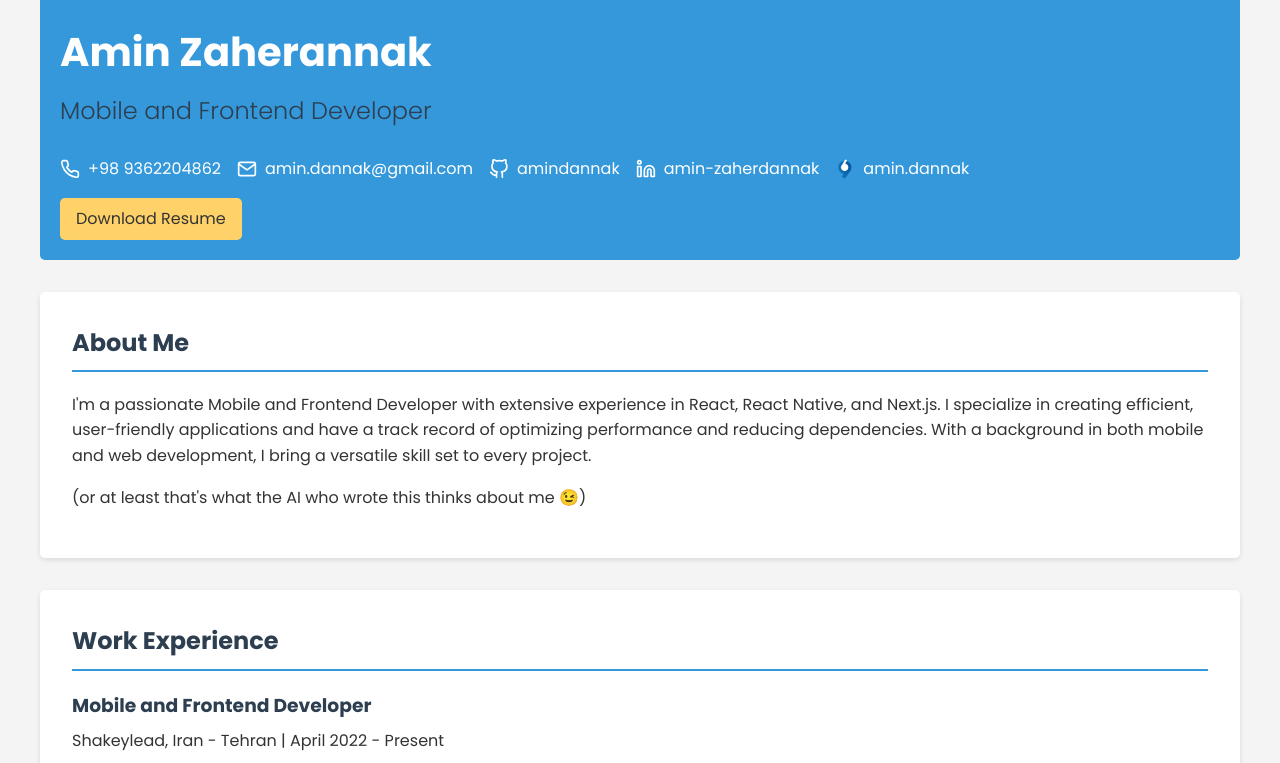
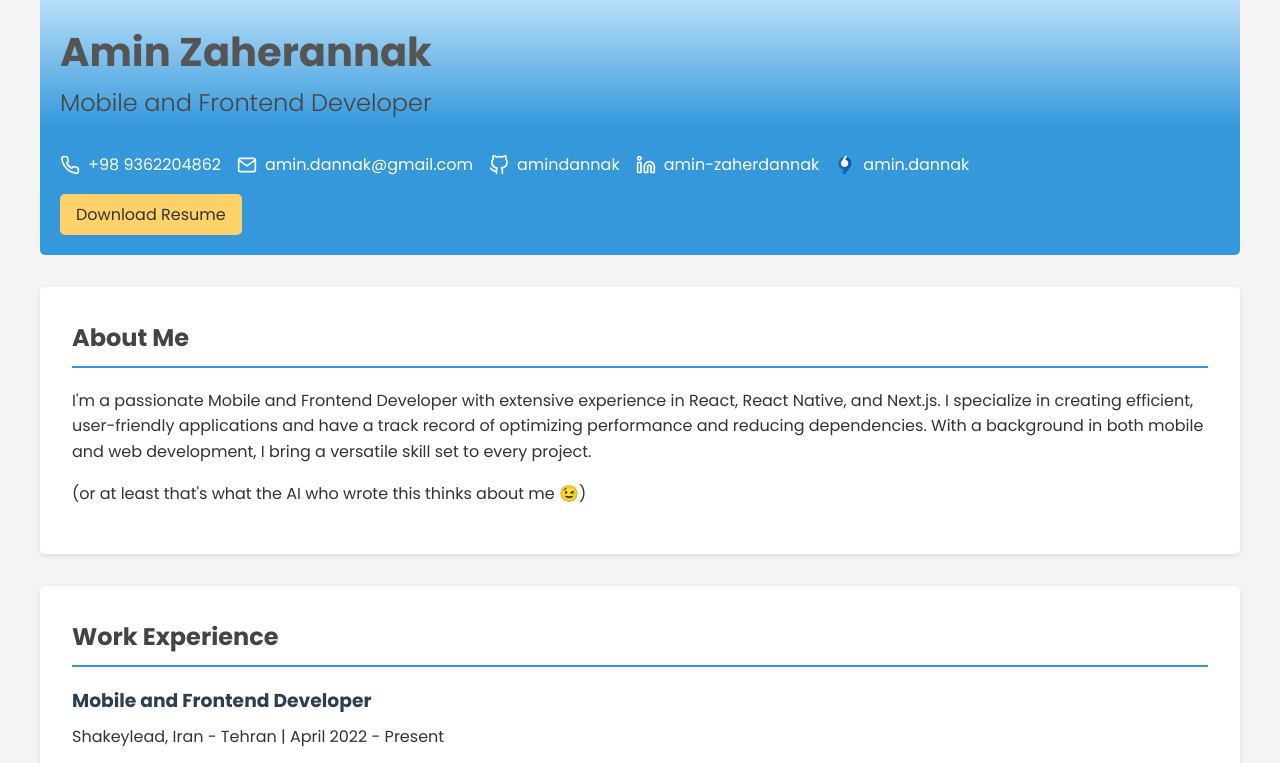
Before and after one commit to AminDannak/AminDannak.github.io, a plain HTML site: page index.html in a window 1280 px wide. Shown: the top 763 px of the page. Drawn offline with Linux system fonts and the light colour scheme.

Commit message:
feat: modify header styles a bit

```diff
--- a/index.html
+++ b/index.html
@@ -23,12 +23,12 @@
         }
 
         header {
-            background-color: #3498db;
-            color: #fff;
+            color: #555;
             max-width: 1200px;
             margin: 0 auto 2rem auto;
             padding: 20px 0;
             border-radius: 0 0 5px 5px;
+            background-image: linear-gradient(#b9dff8,#3498db, #3498db);
         }
 
         header h1 {
@@ -37,7 +37,6 @@
         }
 
         header h2 {
-            margin: 0.5rem 0;
             font-size: 1.5rem;
             font-weight: 300;
         }
@@ -79,7 +78,7 @@
         }
 
         h2 {
-            color: #2c3e50;
+            color: #444;
             border-bottom: 2px solid #3498db;
             padding-bottom: 0.5rem;
             margin-top: 0;
```
